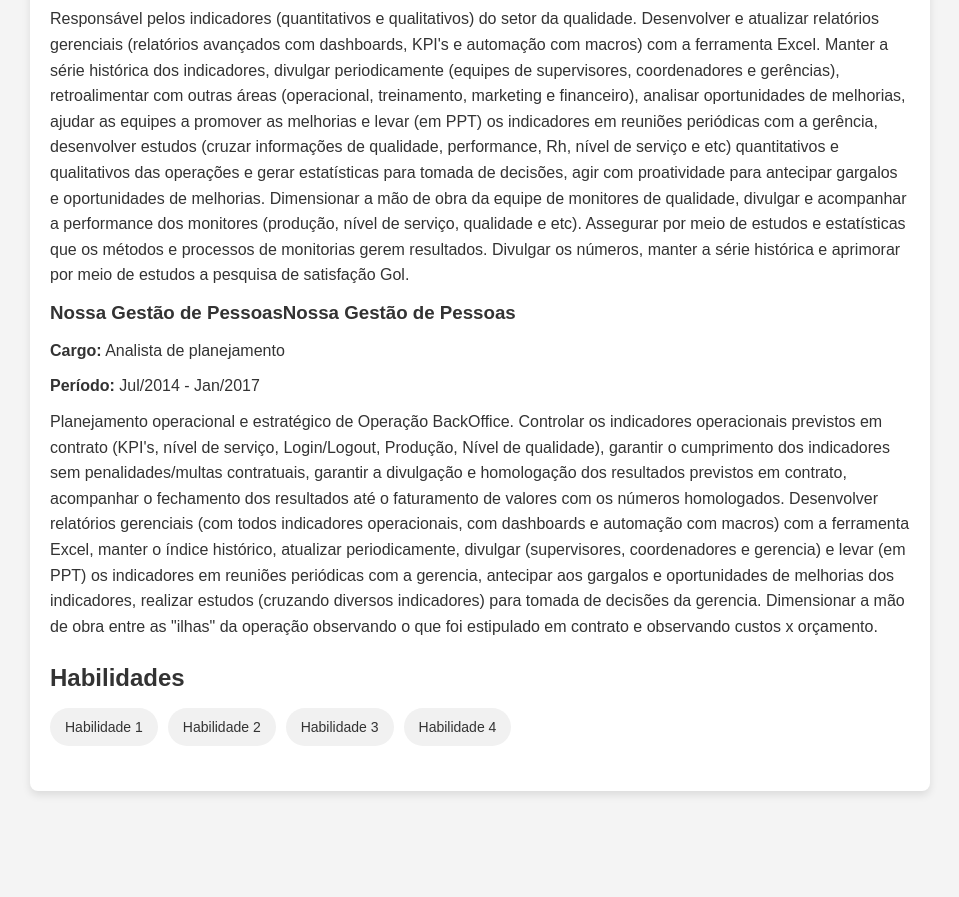
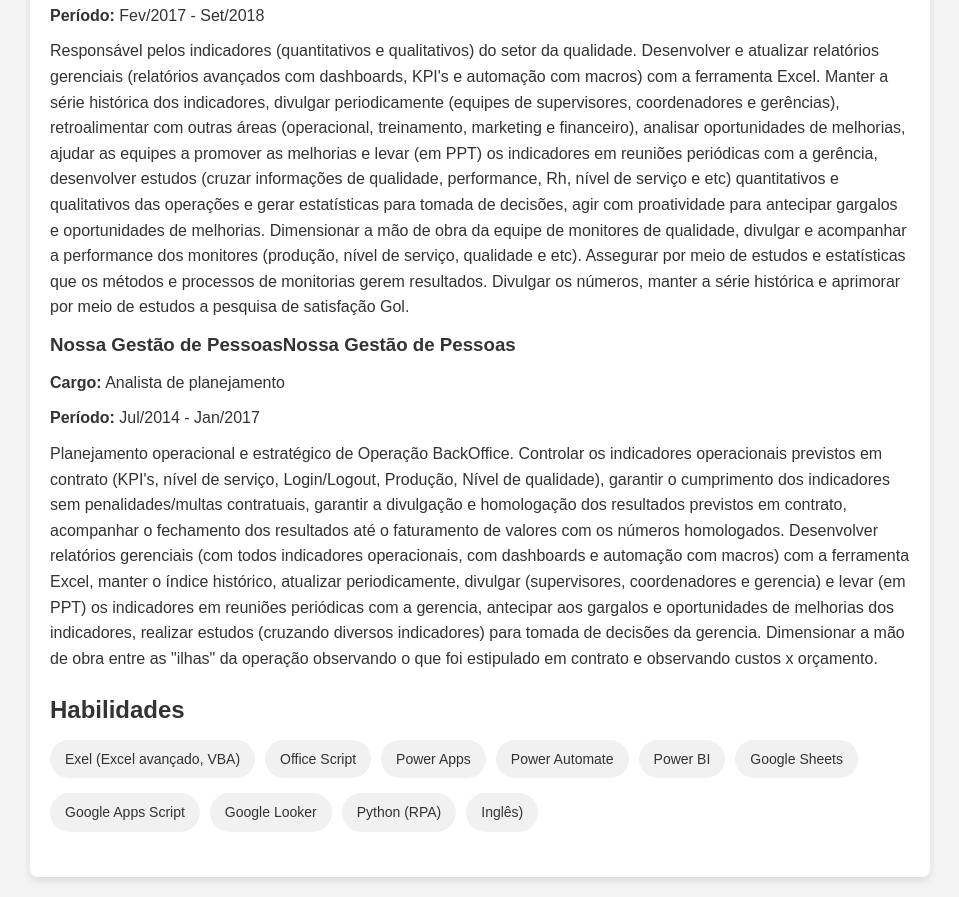
Before and after one commit to SilvandesCedro/curriculumvitae, a plain HTML site: page index.html in a window 1280 px wide. Shown: the part 1277-2174 px from the top of the page, without its empty margins (160-1119 px from the left). Before the commit the page ends 2088 px from the top, so only its background shows below. Drawn offline with Linux system fonts and the light colour scheme.

Commit message:
Update index.html

```diff
--- a/index.html
+++ b/index.html
@@ -89,7 +89,8 @@
     <div class="container">
         <header class="header">
             <h1>Silvandes Souza Cedro Junior</h1>
-            <p class="subtitle">Cargo ou Profissão</p>
+            <p class="subtitle">Desenvolver Sênior - Microsoft (Excel, VBA, Power Apps, Powe BI, Power Automate),
+                Google(Sheets, Apps Scripts, Looker), Python (RPA)</p>
         </header>
 
         <section class="contact">
@@ -190,10 +191,16 @@
         <section class="skills">
             <h2>Habilidades</h2>
             <ul>
-                <li>Habilidade 1</li>
-                <li>Habilidade 2</li>
-                <li>Habilidade 3</li>
-                <li>Habilidade 4</li>
+                <li>Exel (Excel avançado, VBA)</li>
+                <li>Office Script</li>
+                <li>Power Apps</li>
+                <li>Power Automate</li>
+                <li>Power BI</li>
+                <li>Google Sheets</li>
+                <li>Google Apps Script</li>
+                <li>Google Looker</li>
+                <li>Python (RPA)</li>
+                <li>Inglês)</li>
             </ul>
         </section>
     </div>
```
